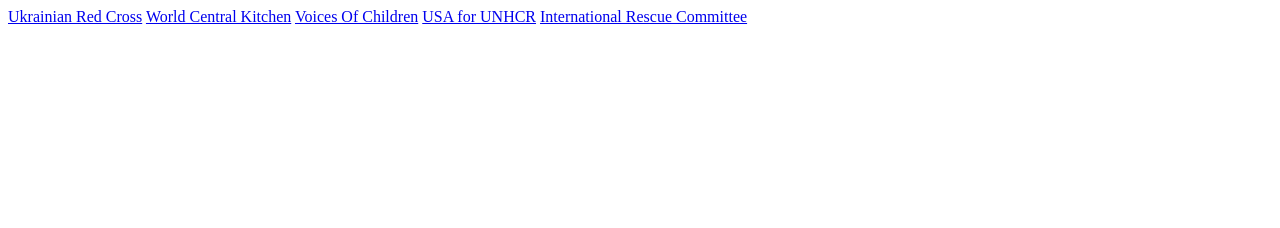
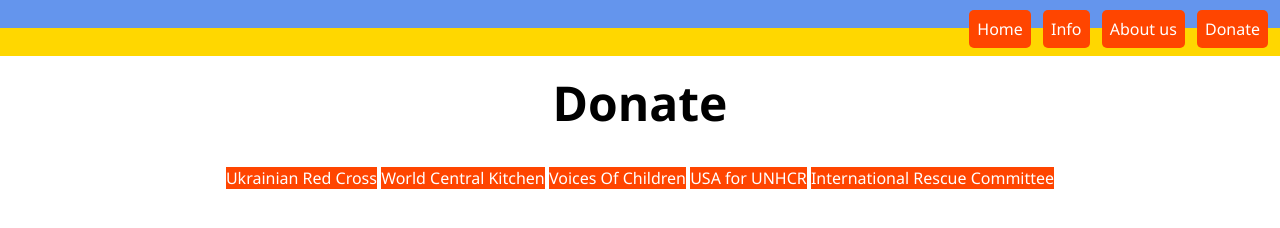
Before and after one commit to Aka14/NHSproject, a plain HTML site: page donate.html in a window 1280 px wide. Drawn offline with nearby package versions, Linux system fonts and the light colour scheme.

Commit message:
partial despaghettification

```diff
--- a/pages/donate.htm
+++ b/donate.html
@@ -1,6 +1,27 @@
 <!DOCTYPE html>
-<html>
+<html lang="en">
+<head>
+    <meta charset="UTF-8">
+    <meta http-equiv="X-UA-Compatible" content="IE=edge">
+    <meta name="viewport" content="width=device-width, initial-scale=1.0">
+    <link rel="stylesheet" href="style.css">
+    <script src="https://code.jquery.com/jquery-1.10.2.js"></script>
+    <title>About Us</title>
+</head>
 <body>
+    <div id="nav-placeholder">
+
+    </div>
+
+    <script>
+    $(function(){
+      $("#nav-placeholder").load("nav.html");
+    });
+    </script>
+    <h1>
+        Donate
+    </h1>
+
     <a href="https://donate.redcrossredcrescent.org/ua/donate/~my-donation?_cv=1"> Ukrainian Red Cross</a>
     <a href="https://donate.wck.org/give/236738/#!/donation/checkout"> World Central Kitchen</a>
     <a href="https://voices.org.ua/en/donat/"> Voices Of Children</a>
--- /dev/null
+++ b/nav.html
@@ -0,0 +1,14 @@
+
+
+    <nav id="botnav"></nav>
+    <nav id="topnav" class="navbar navbar-expand-sm fixed-top navbar-dark">
+
+        <div class="collapse navbar-collapse justify-content-end" id="topnavbar">
+            <div class="navbar-nav">
+                <a class="nav-item nav-link active" href="/index.html">Home</a>
+                <a class="nav-item nav-link" href="info.html">Info</a>
+                <a class="nav-item nav-link" href="aboutus.html">About us</a>
+                <a class="nav-item nav-link" href="donate.html">Donate</a>
+            </div>
+        </div>
+    </nav>
```
Also changed, not shown: aboutus.html (renamed from pages/about us.htm, +24 -1 lines), index.html (+8 -11 lines), info.html (added, +27 -0 lines), pages/info.htm (deleted, +0 -6 lines), team.html (deleted, +0 -12 lines), support.html (deleted), 3 other files.
